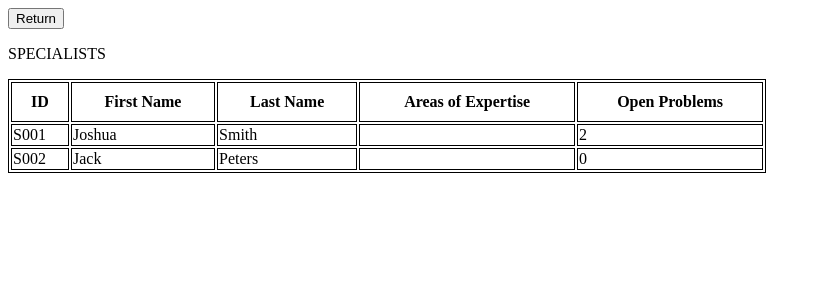
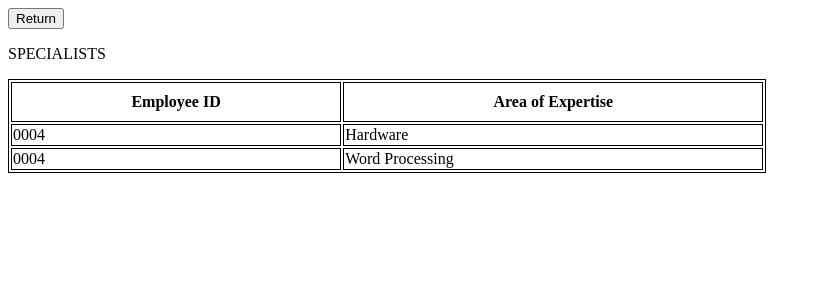
Before and after one commit to Anguishjumps/Year-2-Team-Project, a PHP site: page /Tables/specialist.php in a window 1280 px wide. Shown: the top 300 px of the page, without its empty margins (0-821 px from the left). Run offline with PHP 8.4, Linux system fonts and the light colour scheme.

Commit message:
Changed specialist table to have only the employee ID and area of expertise.
This is as a result of adding specialists and operators to the employee table.

```diff
--- a/Pages/Tables/problem.php
+++ b/Pages/Tables/problem.php
@@ -48,11 +48,11 @@ th {
 
 	<tr>
 		<th> ID </th>
-		<th> Caller ID </th>
 		<th> Problem Notes </th>
 		<th> Hardware Serial No. </th>
 		<th> Operating System </th>
 		<th> Affected Software </th>
+		<th> Problem Type </th>
 		<th> Number of Times Reported </th>
 		<th> Assigned Specialist </th>
 		<th> Date Solved </th>
@@ -61,11 +61,11 @@ th {
 
 	<tr>
 		<td> P001 </td>
-		<td> 0002 </td>
 		<td>  </td>
 		<td> 56478890 </td>
 		<td> - </td>
 		<td> - </td>
+		<td>  </td>
 		<td> 1 </td>
 		<td> S002 </td>
 		<td>  </td>
@@ -74,11 +74,11 @@ th {
 
 	<tr>
 		<td> P002 </td>
-		<td> 0010 </td>
 		<td>  </td>
 		<td> - </td>
 		<td> Windows </td>
 		<td> Microsoft Office </td>
+		<td>  </td>
 		<td> 2 </td>
 		<td> S001 </td>
 		<td> 31/10/2021 </td>
--- a/Pages/Tables/specialist.php
+++ b/Pages/Tables/specialist.php
@@ -47,27 +47,18 @@ th {
 <table>
 
 	<tr>
-		<th> ID </th>
-		<th> First Name </th>
-		<th> Last Name </th>
-		<th> Areas of Expertise </th>
-		<th> Open Problems </th>
+		<th> Employee ID </th>
+		<th> Area of Expertise </th>
 	</tr>
 
 	<tr>
-		<td> S001 </td>
-		<td> Joshua </td>
-		<td> Smith </td>
-		<td> </td>
-		<td> 2 </td>
+		<td> 0004 </td>
+		<td> Hardware </td>
 	</tr>
 
 	<tr>
-		<td> S002 </td>
-		<td> Jack </td>
-		<td> Peters </td>
-		<td> </td>
-		<td> 0 </td>
+		<td> 0004 </td>
+		<td> Word Processing </td>
 	</tr>
 
 
```
